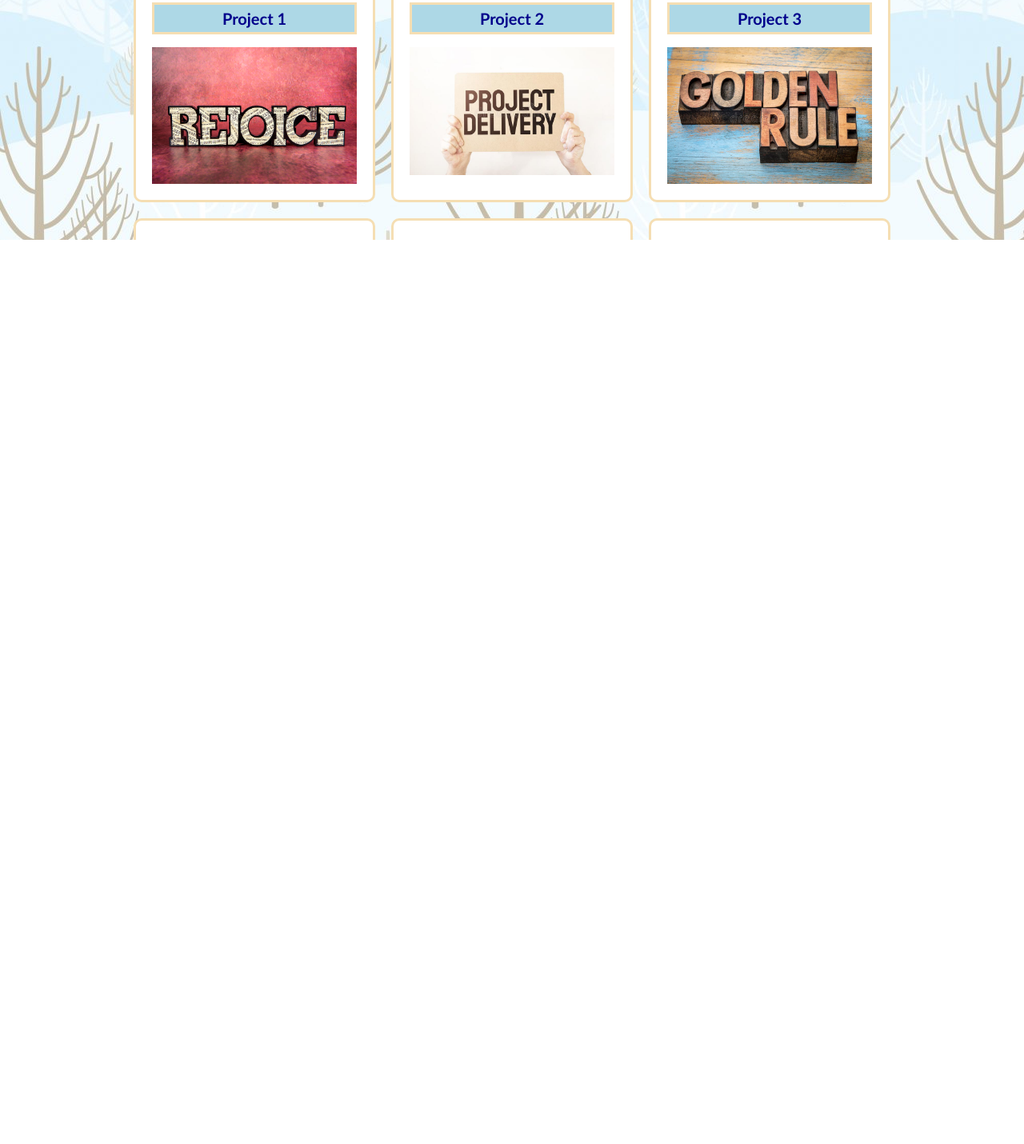
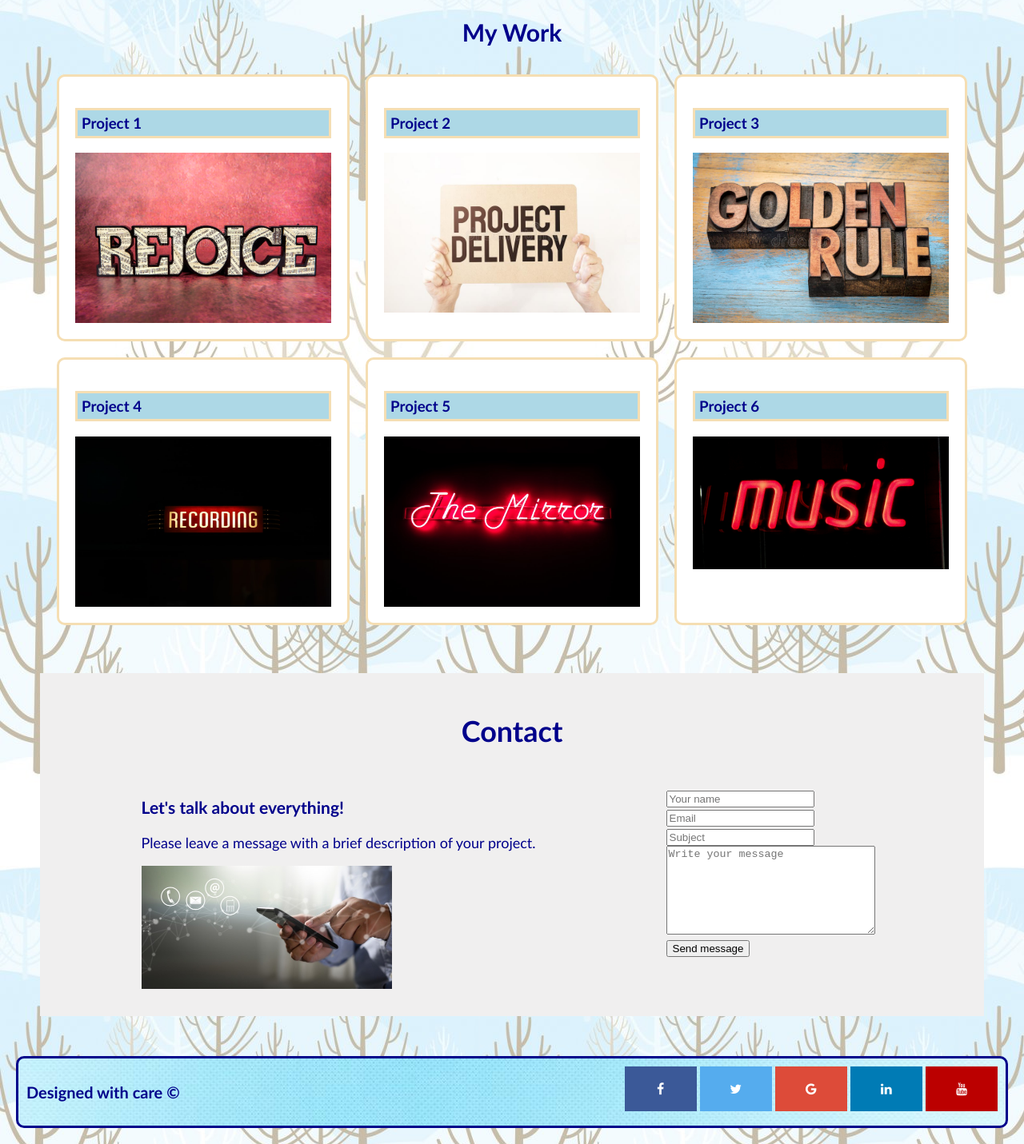
Before and after one commit to altugcakmakci/homework02, a plain HTML site: page index.html in a window 1280 px wide. Shown: the part 717-2148 px from the top of the page at 80% size. Before the commit the page ends 1889 px from the top, so only its background shows below. Drawn offline with Linux system fonts and the light colour scheme.

Commit message:
version 1.0

```diff
--- a/css/style.css
+++ b/css/style.css
@@ -1,7 +1,7 @@
 :root {
-  --heliotrope: lightblue;
   --lighttextcolor: lightblue;
   --darktextcolor:darkblue;
+  --wheatcolor:wheat;
 }
 
 body {
@@ -10,15 +10,15 @@ body {
   font-family: 'Gill Sans', 'Gill Sans MT', Calibri, 'Trebuchet MS', sans-serif;
 }
 
+/* Header section */
 header {
-  padding: 40px;
   text-align: left;
   color: var(--darktextcolor);
   border:3px solid;
   border-radius: 10px;
   margin:20px;
   padding: 10px;
-  background-image:url('../images/frozen.jpeg');
+  background-image:url('../images/blueback.jpg');
 }
 
 header h1 {
@@ -44,27 +44,20 @@ header nav ul li {
   font-size: 36px;
 }
 
-header p {
-  color:white;
+/* About section */
+.about{
+  text-align: left;
+  margin: 20px;
+  padding: 10px;
 }
 
-.about{
-  text-align: left;
-  margin:20px;
-  padding: 10px;
-}
 .about h2{
-  font-size:20px;
+  font-size:36px;
   color:var(--darktextcolor);
   text-align:center;
 }
-.about pre{
-  font-size:18px;
-  color:var(--darktextcolor);
-  text-align: center;
-}
 
-.about p{
+.about p {
   font-size:24px;
   color:var(--darktextcolor);
   text-align: center;
@@ -78,24 +71,12 @@ header p {
   width: 10%;
 }
 
-.mywork h2{
-  font-size:20px;
+/* Mywork section */
+.mywork h2 {
+  font-size:30px;
   color:var(--darktextcolor);
   text-align:center;
 }
-
-.item {
-  background-color: white;
-}
-
-.item h2 {
-  background-color:var(--lighttextcolor);
-  color: var(--darktextcolor);
-  border:solid;
-  border-color: wheat;
-  padding:5px;
-}
-
 
 .item-container{
   display:flex;
@@ -105,13 +86,22 @@ header p {
 }
 
 .item {
-  width:20%;
+  background-color: white;
+  width:25%;
   border-style: solid;
   border-width: 3px;
   border-radius: 10px;
-  border-color: wheat;
+  border-color: var(--wheatcolor);
   padding: 20px;
   margin:10px;
+}
+
+.item h3 {
+  background-color:var(--lighttextcolor);
+  color: var(--darktextcolor);
+  border:solid;
+  border-color:var(--wheatcolor);
+  padding:5px;
 }
 
 .item img{
@@ -126,13 +116,18 @@ header p {
   opacity: 0.5;
 }
 
+/* Contact section */
 .contact {
   background-color:rgb(240, 239, 239);
   margin:50px;
   padding:20px;
 }
 
-
+.contact h2{
+  font-size:36px;
+  color:var(--darktextcolor);
+  text-align:center;
+}
 
 .contact-row {
   display:flex;
@@ -157,6 +152,22 @@ header p {
   padding:10px;
 }
 
+/* Footer section */
+footer {
+  text-align: left;
+  color: var(--darktextcolor);
+  border:3px solid;
+  border-radius: 10px;
+  margin:20px;
+  padding: 10px;
+  background-image:url('../images/blueback.jpg');
+}
+
+footer h3 {
+  display: inline-block;
+  font-size:20px;
+}
+
 .fa {
   padding: 20px;
   font-size: 30px;
@@ -165,52 +176,43 @@ header p {
   text-decoration: none;
 }
 
-/* Add a hover effect if you want */
 .fa:hover {
   opacity: 0.7;
 }
 
-/* Set a specific color for each brand */
-
-/* Facebook */
 .fa-facebook {
   background: #3B5998;
   color: white;
 }
 
-/* Twitter */
 .fa-twitter {
   background: #55ACEE;
   color: white;
 }
 
-.fa-linkedin {
-  background: #0e76a8;
+.fa-google {
+  background: #dd4b39;
   color: white;
 }
 
-footer {
-  text-align: left;
-  color: var(--darktextcolor);
-  border:3px solid;
-  border-radius: 10px;
-  margin:20px;
-  padding: 10px;
-  background-image:url('../images/frozen.jpeg');
+.fa-linkedin {
+  background: #007bb5;
+  color: white;
 }
 
-footer h3{
-  display: inline-block;
+.fa-youtube {
+  background: #bb0000;
+  color: white;
 }
 
 .links{
   float:right;
 }
 
+/* Settings for tablest */
 @media screen and (max-width: 768px) {
   .item{
     width:35%;
-  }
   }
 
   .contact h2 {
@@ -223,7 +225,20 @@ footer h3{
     width:75%;
   }
 
-@media screen and (max-width: 500px) {
+  .fa {
+    padding: 15px;
+    font-size: 20px;
+    width: 28px;
+  }
+
+  footer h3{
+    font-size: 16px;
+  }
+}
+
+
+/* Mobile settings */
+@media screen and (max-width: 550px) {
   .item-container{
     display:flex;
     flex-direction: column;
@@ -238,4 +253,14 @@ footer h3{
   .about p{
     width:90%;
   }
+
+  .fa {
+    padding: 10px;
+    font-size: 15px;
+    width: 25px;
   }
+
+  footer h3{
+    font-size: 12px;
+  }
+}
--- a/index.html
+++ b/index.html
@@ -44,32 +44,32 @@
         <h2>My Work</h2>
         <section class="item-container">
           <article class="item">
-            <h2>Project 1</h2>
+            <h3>Project 1</h3>
             <img src="images/rejoice-sign.jpg" class="center" alt="Altug Cakmakci"/>
           </article>
 
           <article class="item">
-            <h2>Project 2</h2>
+            <h3>Project 2</h3>
             <img src="images/closeup-business.jpg" class="center" alt="Altug Cakmakci"/>
           </article>
 
           <article class="item">
-            <h2>Project 3</h2>
+            <h3>Project 3</h3>
             <img src="images/golden-rule.jpg" class="center" alt="Altug Cakmakci"/>
           </article>
 
           <article class="item">
-            <h2>Project 4</h2>
+            <h3>Project 4</h3>
             <img src="images/recording.jpeg" class="center" alt="Altug Cakmakci"/>
           </article>
 
           <article class="item">
-            <h2>Project 5</h2>
+            <h3>Project 5</h3>
             <img src="images/project5.jpeg" class="center" alt="Altug Cakmakci"/>
           </article>
 
           <article class="item">
-            <h2>Project 6</h2>
+            <h3>Project 6</h3>
             <img src="images/music-neon-light.jpg" class="center" alt="Altug Cakmakci"/>
           </article>
 
@@ -117,12 +117,14 @@
     <!-- Footer -->
     <footer>
       <h3>
-        Made with CSS
+        Designed with care &#169
       </h3>
       <section class="links">
-        <a href="#" class="fa fa-facebook"></a>
-        <a href="#" class="fa fa-twitter"></a>
-        <a href="#" class="fa fa-linkedin"></a>
+        <a href="https://ne-np.facebook.com/altug.cakmakci" class="fa fa-facebook" target="_blank"></a>
+        <a href="https://twitter.com/altugcakmakci?lang=en" class="fa fa-twitter" target="_blank"></a>
+        <a href="#" class="fa fa-google"></a>
+        <a href="https://ca.linkedin.com/in/altug-cakmakci-990a54a" class="fa fa-linkedin" target="_blank"></a>
+        <a href="#" class="fa fa-youtube"></a>
        </section>
     </footer>
   </body>
```
Also changed, not shown: images/17U0Qg.jpg (deleted), images/blueback.jpg (added), images/frozen.jpeg (deleted), images/imageback01.png (deleted), images/wall-murals-light-background.jpg (deleted), 1 other file. Lines whose indentation alone changed are shown as unchanged.
